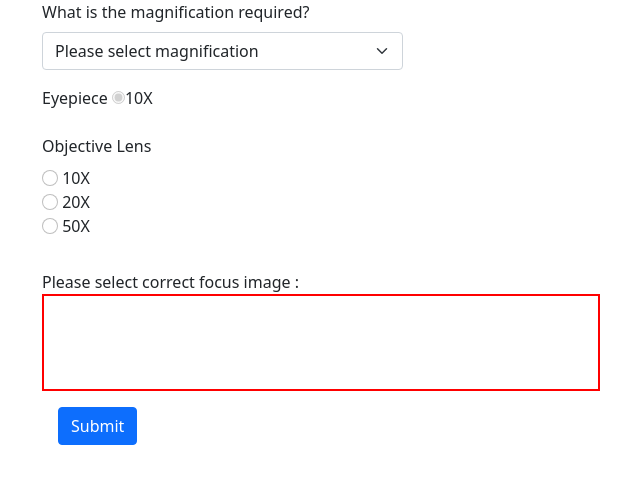
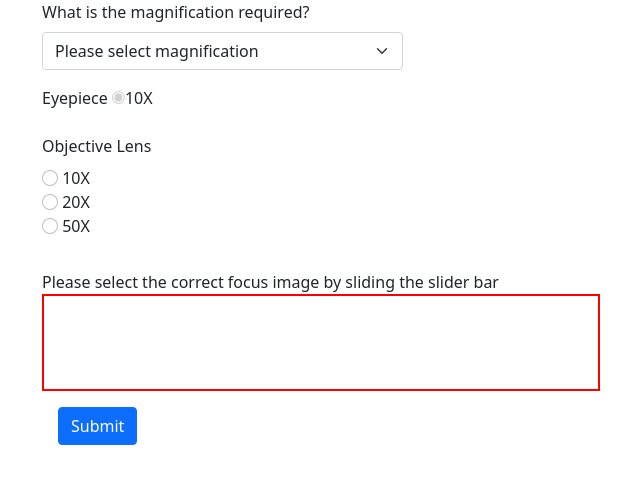
Before and after one commit to CodingStuffsofMahee/Abhilash, a plain HTML site: page index.html in a window 1280 px wide. Shown: the whole page, without its empty margins (40-680 px from the left). Drawn offline with nearby package versions, Linux system fonts and the light colour scheme.

Commit message:
Update image placeholder

```diff
--- a/index.html
+++ b/index.html
@@ -135,7 +135,7 @@
 
 
             <div class="">
-                <label for="cover" > Please select correct focus image : </label>
+                <label for="cover" >  Please select the correct focus image by sliding the slider bar </label>
                 <div class="main-scroll-div">
                     <div class="cover">
                         <div class="scroll-images">
```
